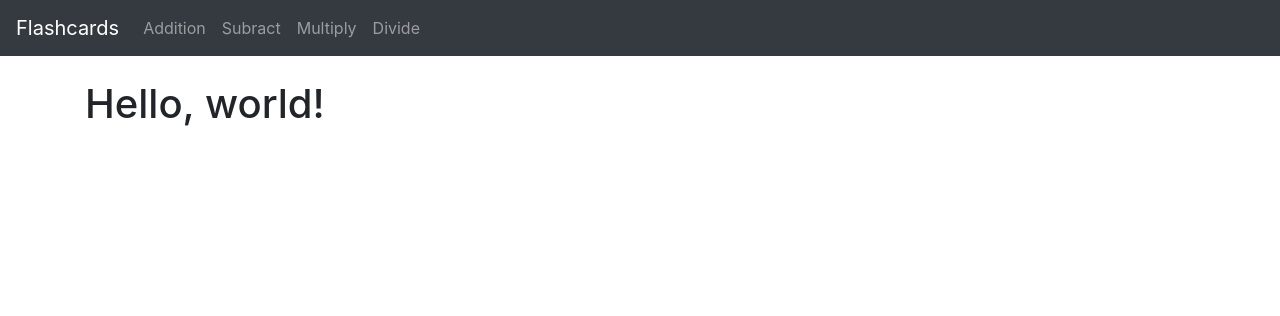
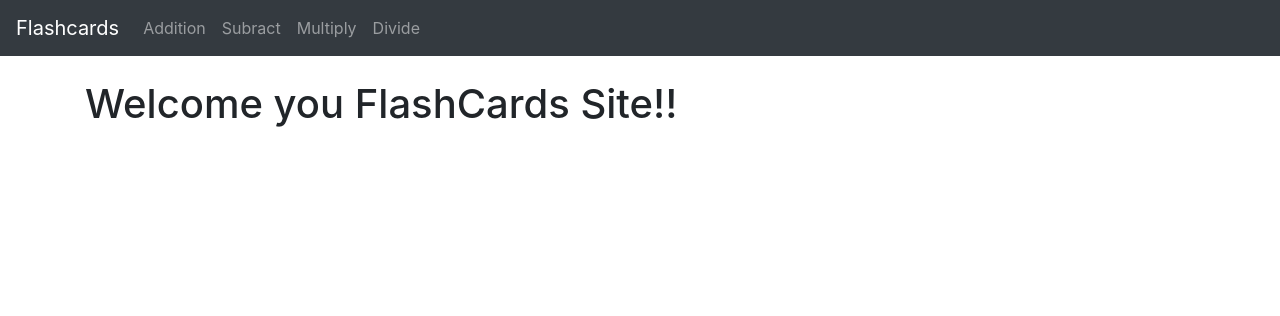
Before and after one commit to Arvind142/Python-Django-flashcards, a Django app: page / in a window 1280 px wide. Shown: the top 316 px of the page. Run offline with Django 3.2, Linux system fonts and the light colour scheme; some libraries are stand-ins or nearby versions.

Commit message:
Title Change

```diff
--- a/website/templates/home.html
+++ b/website/templates/home.html
@@ -1,6 +1,6 @@
 {% extends 'base.html' %}
 
 {% block 'content' %}
-<h1>Hello, world!</h1>
+<h1>Welcome you FlashCards Site!!</h1>
 
 {% endblock %}
```
